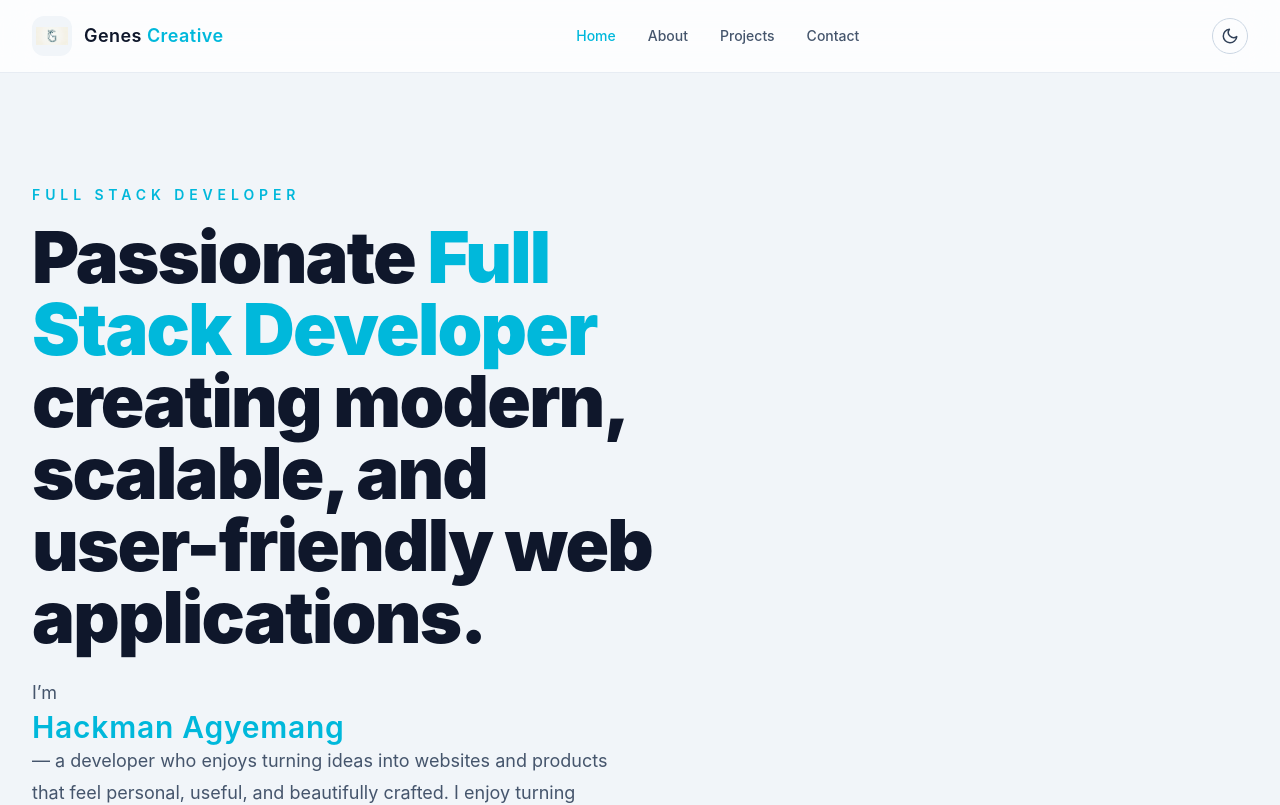
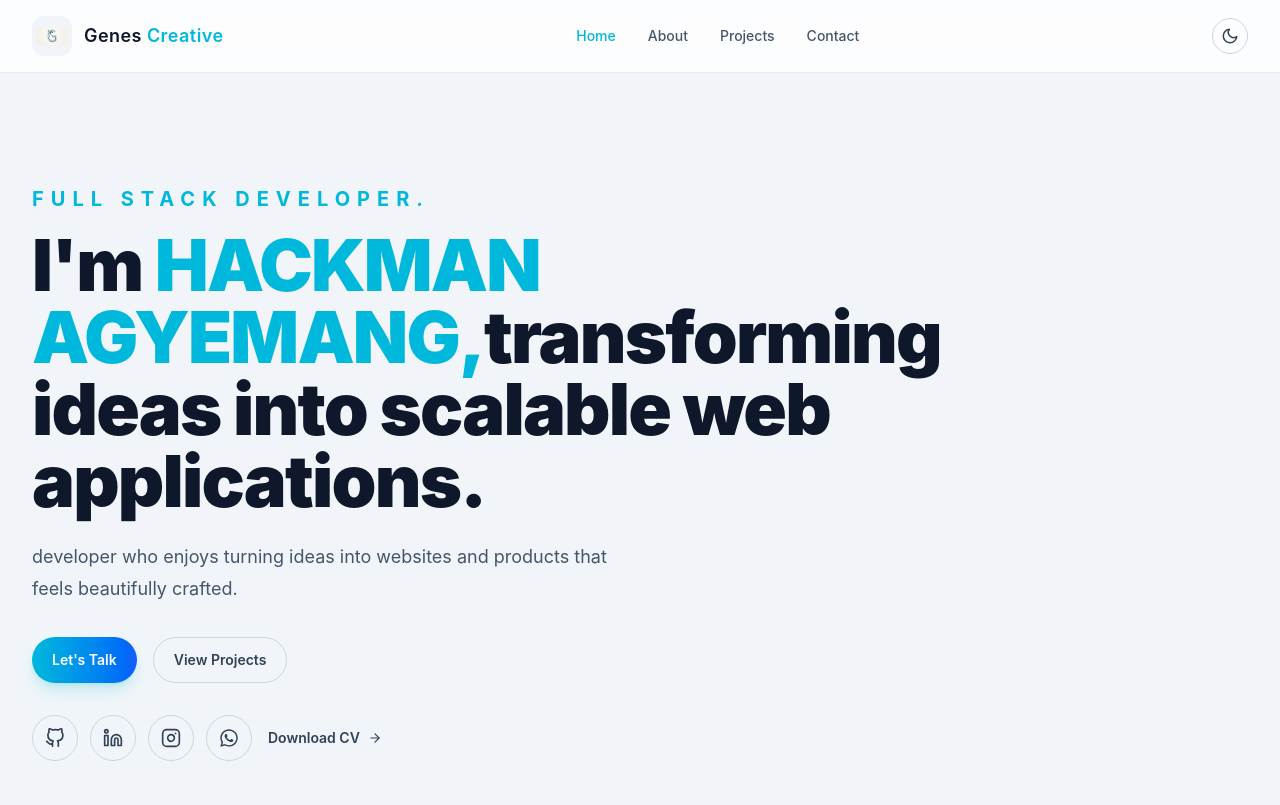
Before and after one commit to Genie-hacqman/Myprsonal_Portfolio, a React (Vite) app: page / in a window 1280 px wide. Shown: the top 805 px of the page. Built offline with nearby package versions, Linux system fonts and the light colour scheme.

Commit message:
Initail commit

```diff
--- a/src/components/Hero.jsx
+++ b/src/components/Hero.jsx
@@ -10,12 +10,12 @@ const Hero = () => {
       <div className="absolute inset-0 -z-10 bg-[radial-gradient(circle_at_top_left,rgba(34,211,238,0.25),transparent_40%)]" />
       <div className="mx-auto grid max-w-7xl items-center gap-12 lg:grid-cols-[1.1fr_0.9fr]">
         <motion.div initial={{ opacity: 0, y: 24 }} animate={{ opacity: 1, y: 0 }} transition={{ duration: 0.6 }}>
-          <p className="text-sm font-semibold uppercase tracking-[0.35em] text-cyan-500">Full Stack Developer</p>
+          <p className="text-xl font-bold uppercase tracking-[0.35em] text-cyan-500">Full Stack Developer.</p>
           <h1 className="mt-4 text-4xl font-black tracking-tight text-slate-900 dark:text-white sm:text-5xl lg:text-7xl">
-            Passionate <span className="text-cyan-500">Full Stack Developer</span> creating modern, scalable, and user-friendly web applications.
+            I'm <span className="text-cyan-500">HACKMAN AGYEMANG,</span>transforming ideas into scalable web applications.
           </h1>
           <p className="mt-6 max-w-xl text-lg leading-8 text-slate-600 dark:text-slate-300">
-            I’m <span className="block text-2xl font-semibold tracking-wide text-cyan-500 sm:text-3xl">Hackman Agyemang</span> — a developer who enjoys turning ideas into websites and products that feel personal, useful, and beautifully crafted. I enjoy turning ideas into efficient digital solutions while continuously learning and improving my skills.
+            <span className="block text-2xl font-bold tracking-wide text-cyan-500 sm:text-5xl"></span> developer who enjoys turning ideas into websites and products that feels beautifully crafted.
           </p>
           <div className="mt-8 flex flex-wrap gap-4">
             <Button href="#contact">Let&apos;s Talk</Button>
```
